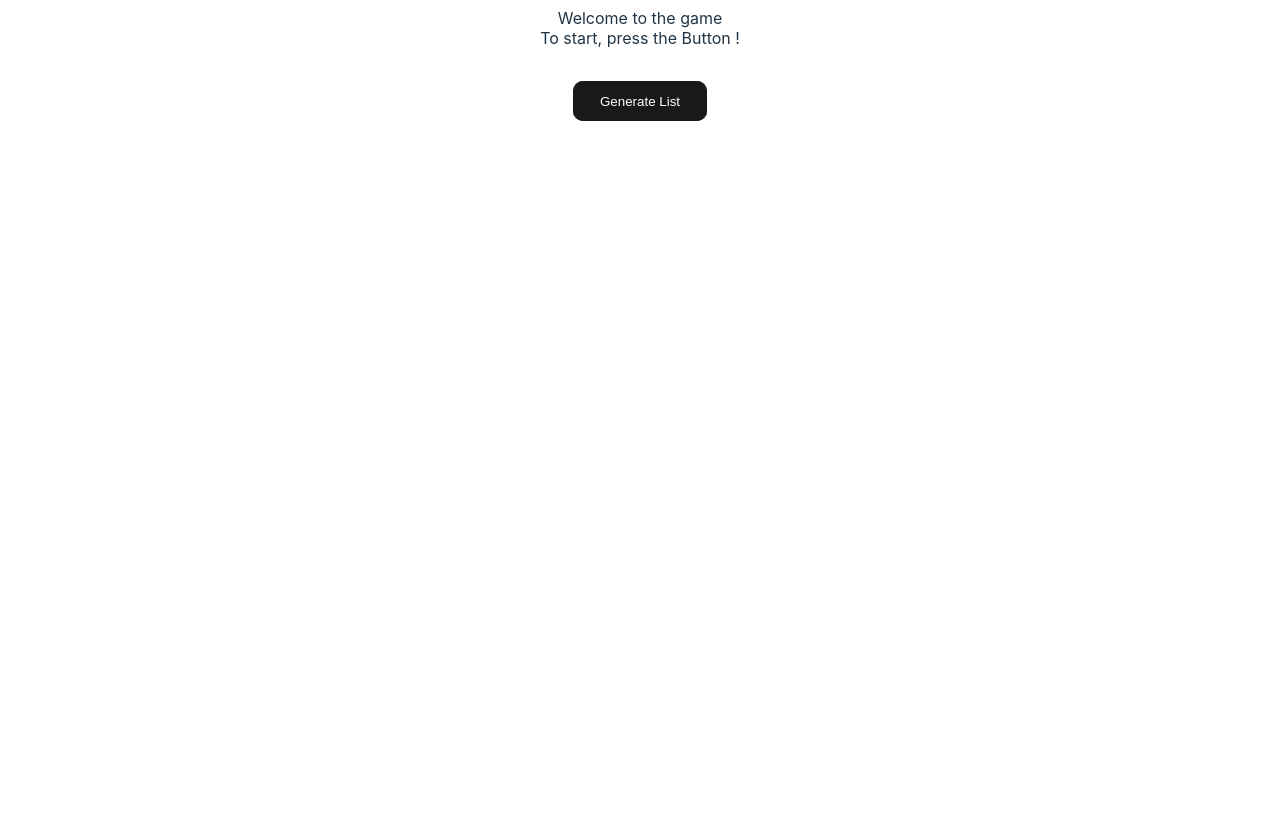
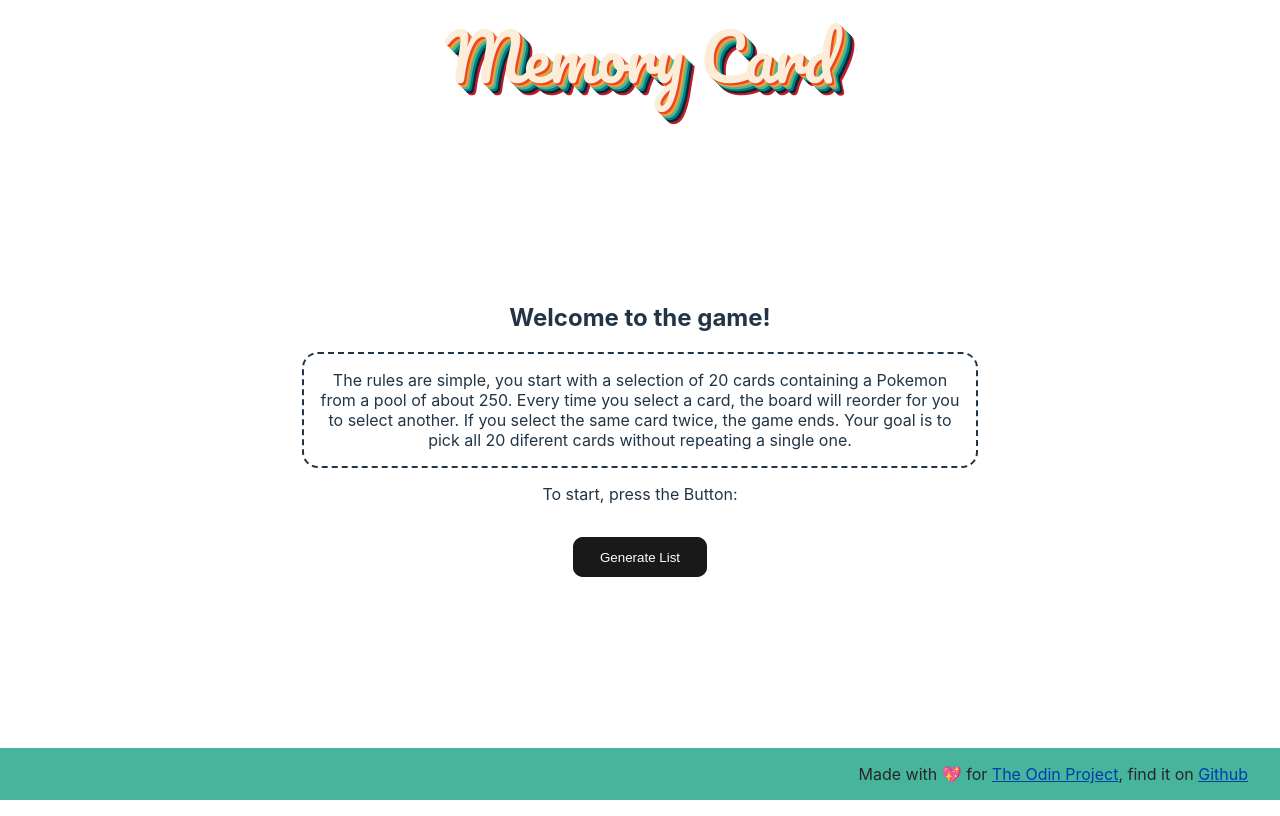
Before and after one commit to Andrefe91/react_project_memoriCard, a React (Vite) app: page / in a window 1280 px wide. Built offline with nearby package versions, Linux system fonts and the light colour scheme.

Commit message:
Finishing touches to the app

```diff
--- a/src/modules/App.jsx
+++ b/src/modules/App.jsx
@@ -1,8 +1,11 @@
 import { useState, useRef } from 'react'
 import '../styles/App.css'
+
 import getListAndCachePokemons from '../scripts/getPokeData'
+
 import Welcome from '../modules/Welcome'
 import Game from '../modules/Game'
+import Footer from '../modules/Footer'
 
 
 
@@ -20,12 +23,20 @@ function App() {
 
   return (
     <>
+      <header>
+        <p className='title'>Memory Card</p>
+      </header>
+
+      <section className='introContainer'>
         {list.length == 0 ? <Welcome getList={getList}/> : <Game list={list} getList={getList}/>}
         {loading &&
           <div className="loaderContainer">
             <div className="loader"></div>
           </div>
         }
+
+      </section>
+      <Footer link="https://github.com/Andrefe91/react_project_memoryCard"/>
     </>
   )
 }
--- /dev/null
+++ b/src/modules/Footer.jsx
@@ -0,0 +1,9 @@
+import '../styles/footer.css'
+
+export default function Footer({link}) {
+    return (
+        <footer>
+        <p>Made with 💖 for <a href="https://theodinproject.com/">The Odin Project</a>, find it on <a href={link}>Github</a></p>
+        </footer>
+    )
+}
--- a/src/modules/Game.jsx
+++ b/src/modules/Game.jsx
@@ -54,7 +54,6 @@ export default function Game({list, getList}) {
 
     return (
         <>
-            <div>Game</div>
             <GameInformation topScore={topScore} gameOver={gameOver} selectedCards={selectedCards}/>
             <button className='bn5' onClick={handleRestartGame}>Restart Game</button>
             <hr />
--- a/src/modules/Welcome.jsx
+++ b/src/modules/Welcome.jsx
@@ -1,11 +1,20 @@
-import '../styles/welcome.css'
+import "../styles/welcome.css";
 
-export default function Welcome({getList}) {
-    return (
-        <>
-            <div>Welcome to the game</div>
-            <div>To start, press the Button !</div> <br />
-            <button className='bn5' onClick={getList}>Generate List</button>
-        </>
-    )
+export default function Welcome({ getList }) {
+	return (
+		<>
+			<h1>Welcome to the game!</h1>
+			<p className="rules">
+				The rules are simple, you start with a selection of 20 cards containing
+				a Pokemon from a pool of about 250. Every time you select a card, the
+				board will reorder for you to select another. If you select the
+				same card twice, the game ends. Your goal is to pick all 20 diferent
+				cards without repeating a single one.
+			</p>
+			<div>To start, press the Button:</div> <br />
+			<button className="bn5" onClick={getList}>
+				Generate List
+			</button>
+		</>
+	);
 }
--- a/src/styles/App.css
+++ b/src/styles/App.css
@@ -1,14 +1,51 @@
 #root {
-  max-width: 1280px;
+  display: flex;
+  flex-direction: column;
+  align-content: center;
   margin: 0 auto;
   text-align: center;
+  width: 100vw;
+  height: 100vh;
+}
+
+
+section p {
+  margin: 0.1em;
+}
+
+section {
+  display: flex;
+  flex-direction: column;
+  align-items: center;
+  justify-content: center;
+  flex: 1;
+}
+
+.title{
+  font-family: "Pacifico", cursive;
+  user-select: none;
+  font-size: 4rem;
+  margin: 0;
+  text-align: center;
+  color: #fcedd8;
+  font-weight: 700;
+  text-shadow: 2px 2px 0px #eb452b,
+              4px 4px 0px #efa032,
+              6px 6px 0px #46b59b,
+              8px 8px 0px #017e7f,
+              10px 10px 0px #052939,
+              12px 12px 0px #c11a2b;
+}
+
+.introContainer {
+  margin-top: 2em;
 }
 
 .loaderContainer {
   border: 1px solid;
   border-radius: 0.5em;
   margin: 2em 0 0.5em 0;
-  padding: 0.5em 0 0.5em 0;
+  padding: 0.5em 1em 0.5em 1em;
   display: flex;
   justify-content: center;
 }
--- a/src/styles/Card.css
+++ b/src/styles/Card.css
@@ -1,4 +1,4 @@
-p {
+.card p {
     margin: 0.1em;
 }
 
@@ -15,7 +15,7 @@ p {
 
     &:hover {
         transform: translate(-0.25rem, -0.25rem);
-        box-shadow: 0.35rem 0.35rem rgb(6, 30, 238);
+        box-shadow: 0.35rem 0.35rem rgb(107, 121, 250);
     }
 
     &:active {
@@ -40,7 +40,7 @@ p {
 }
 
 .imageContainer {
-    outline: 1px solid rgb(96, 255, 4);
+    outline: 1px solid rgb(49, 255, 100);
     border-radius: 0.5em;
     width: 200px;
     height: 200px;
--- a/src/styles/Game.css
+++ b/src/styles/Game.css
@@ -1,5 +1,11 @@
 .container {
+    max-width: 1280px;
+    margin: 2em auto auto auto;
     display: flex;
     flex-wrap: wrap;
     justify-content: space-evenly;
 }
+
+hr {
+    width: 90%;
+}
--- /dev/null
+++ b/src/styles/footer.css
@@ -0,0 +1,21 @@
+Footer {
+    display: flex;
+    justify-content: flex-end;
+    width: auto;
+    color: rgb(39, 39, 39);
+    background-color: #46b59b;
+    margin-top: 2em;
+}
+
+Footer p {
+    padding-right: 2em;
+}
+
+Footer a {
+    color: #003dad;
+
+    &:hover {
+        color: rgb(53, 225, 255);
+        text-shadow: 1px 1px 0px #f1ed1a;
+    }
+}
--- a/src/styles/index.css
+++ b/src/styles/index.css
@@ -1,3 +1,5 @@
+@import url('https://fonts.googleapis.com/css2?family=Pacifico&display=swap');
+
 :root {
   font-family: Inter, system-ui, Avenir, Helvetica, Arial, sans-serif;
   font-weight: 400;
@@ -14,11 +16,14 @@
 
 body {
   display: flex;
+  flex-direction: column;
   min-width: 320px;
-  min-height: 100vh;
+  height: 100vh;
+  margin: 0;
 }
 
 .bn5 {
+  width: 10em;
   margin-top: 1em;
   padding: 0.6em 2em;
   height: 3em;
--- a/src/styles/welcome.css
+++ b/src/styles/welcome.css
@@ -0,0 +1,7 @@
+.rules {
+    max-width: 40em;
+    border: 2px dashed ;
+    border-radius: 1em;
+    padding: 1em;
+    margin: 0 0.5em 1em 0.5em;
+}
```
Lines whose indentation alone changed are shown as unchanged.
